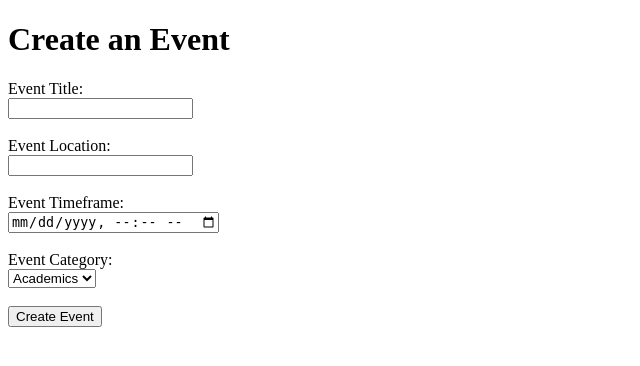
After one commit to HunterBowie/EventMarker, a Flask app: template templates/create_event.html in a window 1280 px wide. The commit adds this page. Shown: the top 366 px of the page, without its empty margins (0-640 px from the left). Run offline with Flask 3, Linux system fonts and the light colour scheme; the template is opened without the code that fills it, so the values that code supplies are empty.

```diff
--- /dev/null
+++ b/templates/create_event.html
@@ -0,0 +1,32 @@
+<!DOCTYPE html>
+<html lang="en">
+<head>
+    <meta charset="UTF-8">
+    <meta name="viewport" content="width=device-width, initial-scale=1.0">
+    <title>Create Event</title>
+</head>
+<body>
+    <h1>Create an Event</h1>
+    <form action="/submit_event" method="POST">
+        <label for="title">Event Title:</label><br>
+        <input type="text" id="title" name="title" required><br><br>
+
+        <label for="location">Event Location:</label><br>
+        <input type="text" id="location" name="location" required><br><br>
+
+        <label for="timeframe">Event Timeframe:</label><br>
+        <input type="datetime-local" id="timeframe" name="timeframe" required><br><br>
+
+        <label for="category">Event Category:</label><br>
+        <select id="category" name="category" required>
+            <option value="academics">Academics</option>
+            <option value="socialising">Socialising</option>
+            <option value="fitness">Fitness</option>
+            <option value="chilling">Chilling</option>
+            <option value="exploring">Exploring</option>
+        </select><br><br>
+
+        <input type="submit" value="Create Event">
+    </form>
+</body>
+</html>
```
Also changed, not shown: templates/dashboard.html (+29 -8 lines).
